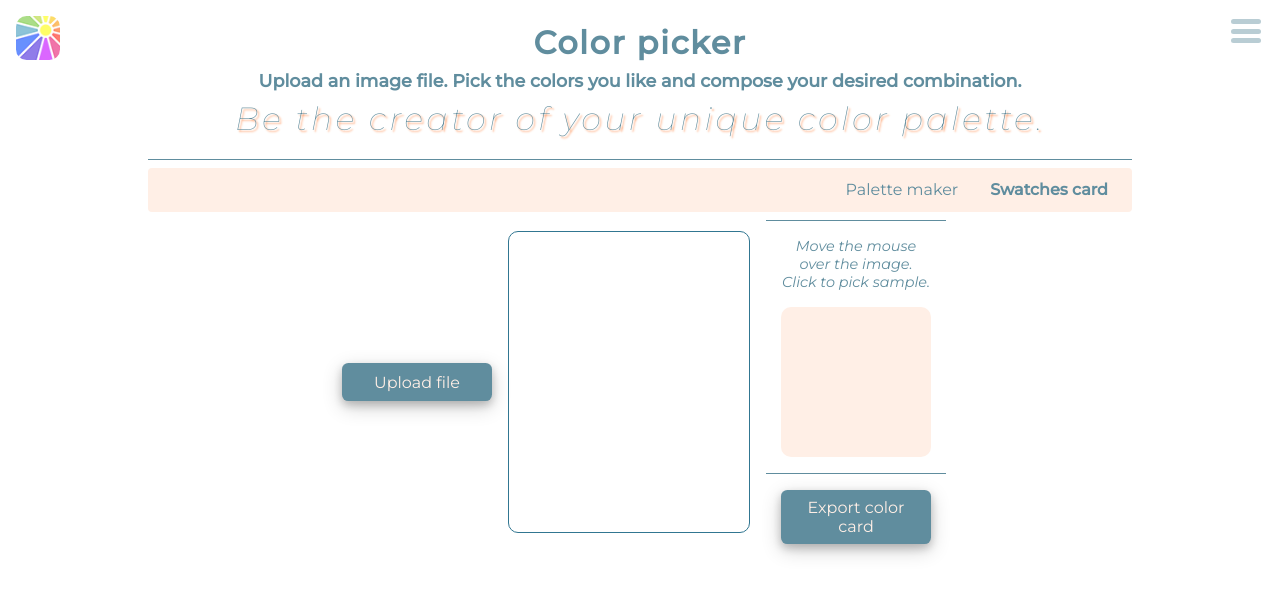
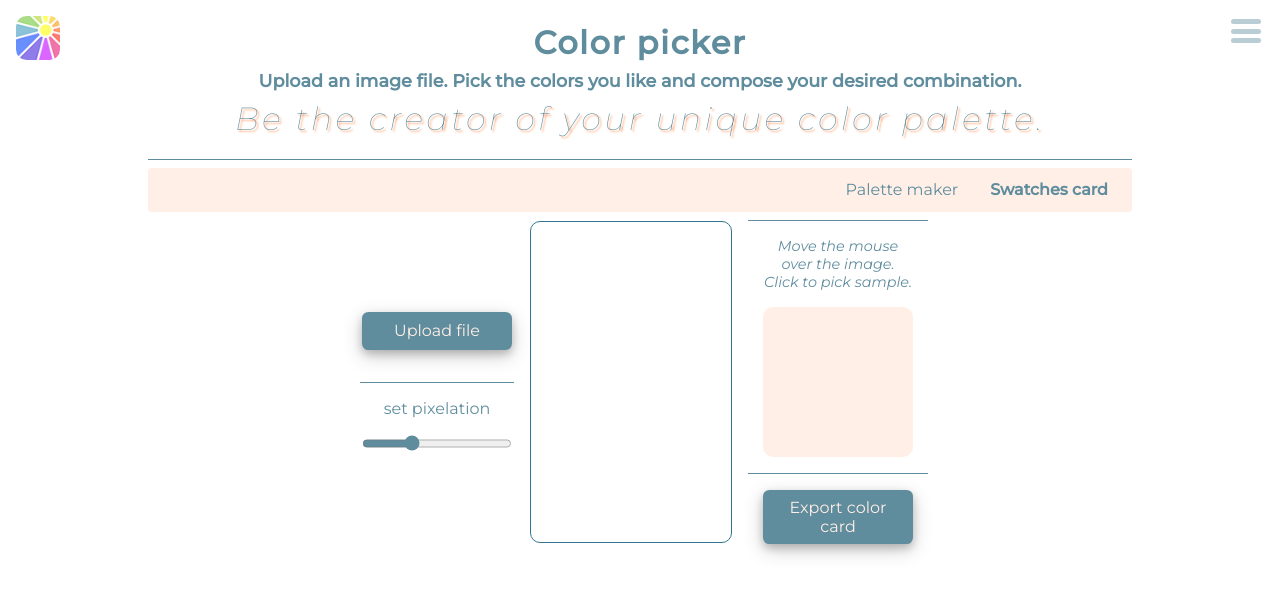
Before and after one commit to MiglenaPencheva/color-palettes-react, a React (Create React App) app: page /color-picker/swatches in a window 1280 px wide. Shown: the top 594 px of the page. Built offline with nearby package versions, Linux system fonts and the light colour scheme; no server answers.

Commit message:
css fixed

```diff
--- a/public/styles/03-components/colorPicker.css
+++ b/public/styles/03-components/colorPicker.css
@@ -246,11 +246,13 @@ hr {
 /********* range ***********/
 
 #pixelRangeSection {
-    display: none;
+    padding-top: 1rem;
+    display: flex;
     flex-direction: column;
     align-items: center;
     justify-content: center;
     gap: 1rem;
+    border-top: 1px solid var(--teal-grey);
 }
 #pixelRangeSlider {
     width: 150px;
--- a/src/components/ColorPickerPage/SwatchesCard.js
+++ b/src/components/ColorPickerPage/SwatchesCard.js
@@ -68,7 +68,6 @@ const SwatchesCard = () => {
 
     const uploadImage = (e) => {
         const img = document.getElementById('img');
-        document.getElementById('pixelRangeSection').style.display = 'flex';
         document.getElementById('cardSection').style.display = 'flex';
         const colors = document.getElementById('colors');
         while (colors.firstChild) {
@@ -230,7 +229,7 @@ const SwatchesCard = () => {
                 </section>
             </section>
 
-            <canvas id="pixelatedImageCanvas" width="240" height="300"
+            <canvas id="pixelatedImageCanvas" width="200" height="320"
                 onMouseMove={(e) => definePixel(e)} onClick={addColors}>
             </canvas>
 
```
